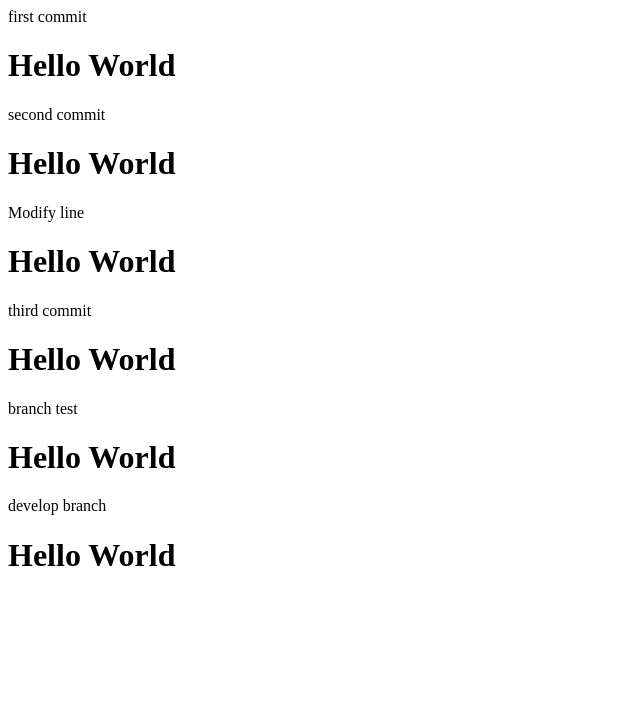
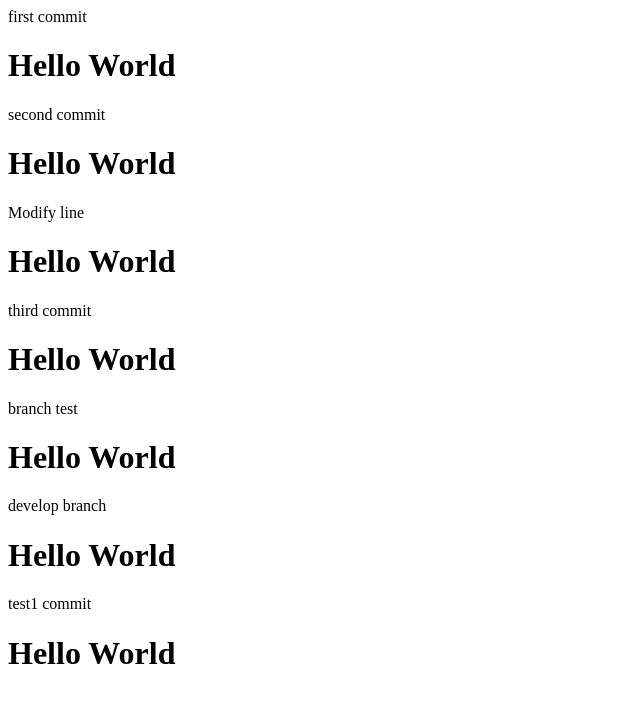
Before and after one commit to wjddn6529/Helloworld, a plain HTML site: page index.html in a window 1280 px wide. Shown: the whole page, without its empty margins (0-640 px from the left). Drawn offline with Linux system fonts and the light colour scheme.

Commit message:
develop branch2

```diff
--- a/index.html
+++ b/index.html
@@ -24,5 +24,7 @@
         develop branch
         <h1>Hello World</h1>
 
+        test1 commit
+        <h1>Hello World</h1>
     </body>
 </html>
```
